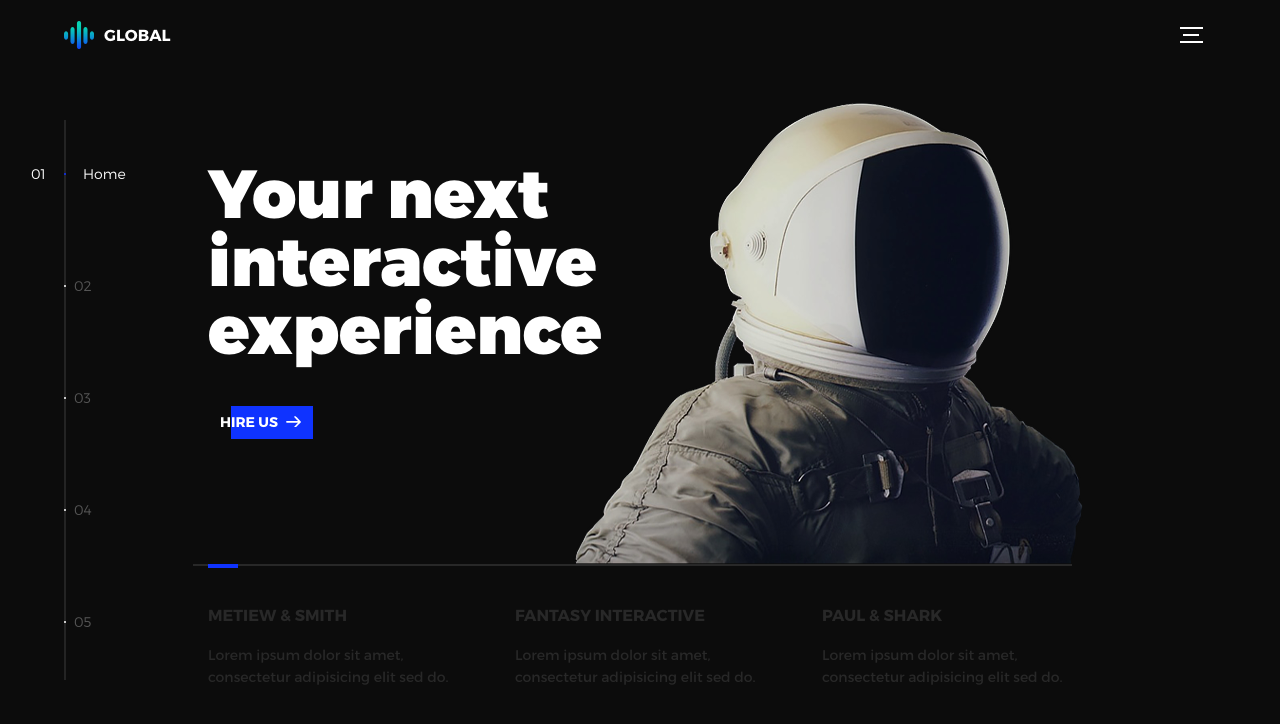
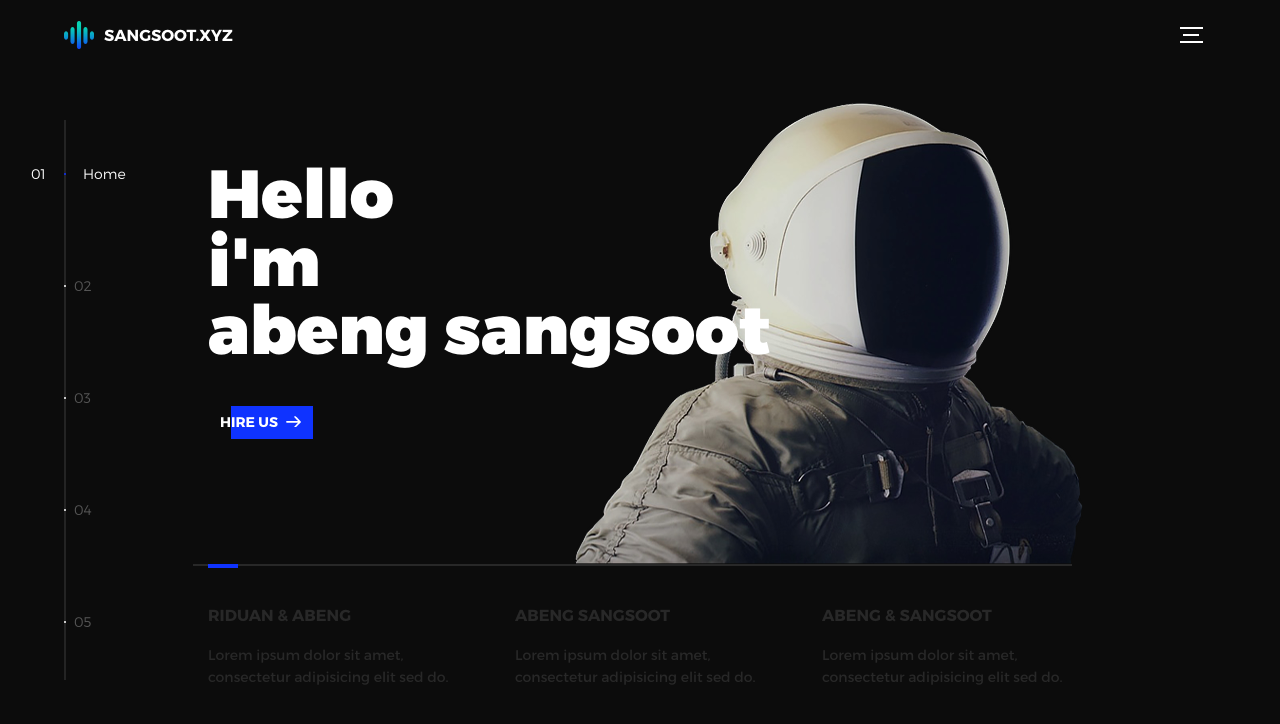
Before and after one commit to sangsoot/sangsoot.xyz, a plain HTML site: page index.html in a window 1280 px wide. Drawn offline with nearby package versions, Linux system fonts and the light colour scheme.

Commit message:
Update index.html

```diff
--- a/index.html
+++ b/index.html
@@ -16,7 +16,7 @@
 <div class="device-notification">
   <a class="device-notification--logo" href="#0">
     <img src="assets/img/logo.png" alt="Global">
-    <p>Global</p>
+    <p>sangsoot.xyz</p>
   </a>
   <p class="device-notification--message">Global has so much to offer that we must request you orient your device to portrait or find a larger screen. You won't be disappointed.</p>
 </div>
@@ -28,7 +28,7 @@
         <header class="header">
           <a class="header--logo" href="#0">
             <img src="assets/img/logo.png" alt="Global">
-            <p>Global</p>
+            <p>sangsoot.xyz</p>
           </a>
           <button class="header--cta cta">Hire Us</button>
           <div class="header--nav-toggle">
@@ -48,7 +48,7 @@
           <li class="l-section section section--is-active">
             <div class="intro">
               <div class="intro--banner">
-                <h1>Your next<br>interactive<br>experience</h1>
+                <h1>Hello<br>i'm<br>abeng sangsoot</h1>
                 <button class="cta">Hire Us
                   <svg version="1.1" id="Layer_1" xmlns="http://www.w3.org/2000/svg" xmlns:xlink="http://www.w3.org/1999/xlink" x="0px" y="0px" viewBox="0 0 150 118" style="enable-background:new 0 0 150 118;" xml:space="preserve">
                   <g transform="translate(0.000000,118.000000) scale(0.100000,-0.100000)">
@@ -61,15 +61,15 @@
               </div>
               <div class="intro--options">
                 <a href="#0">
-                  <h3>Metiew &amp; Smith</h3>
+                  <h3>Riduan &amp; Abeng</h3>
                   <p>Lorem ipsum dolor sit amet, consectetur adipisicing elit sed do.</p>
                 </a>
                 <a href="#0">
-                  <h3>Fantasy interactive</h3>
+                  <h3>Abeng sangsoot</h3>
                   <p>Lorem ipsum dolor sit amet, consectetur adipisicing elit sed do.</p>
                 </a>
                 <a href="#0">
-                  <h3>Paul &amp; shark</h3>
+                  <h3>abeng &amp; sangsoot</h3>
                   <p>Lorem ipsum dolor sit amet, consectetur adipisicing elit sed do.</p>
                 </a>
               </div>
```
